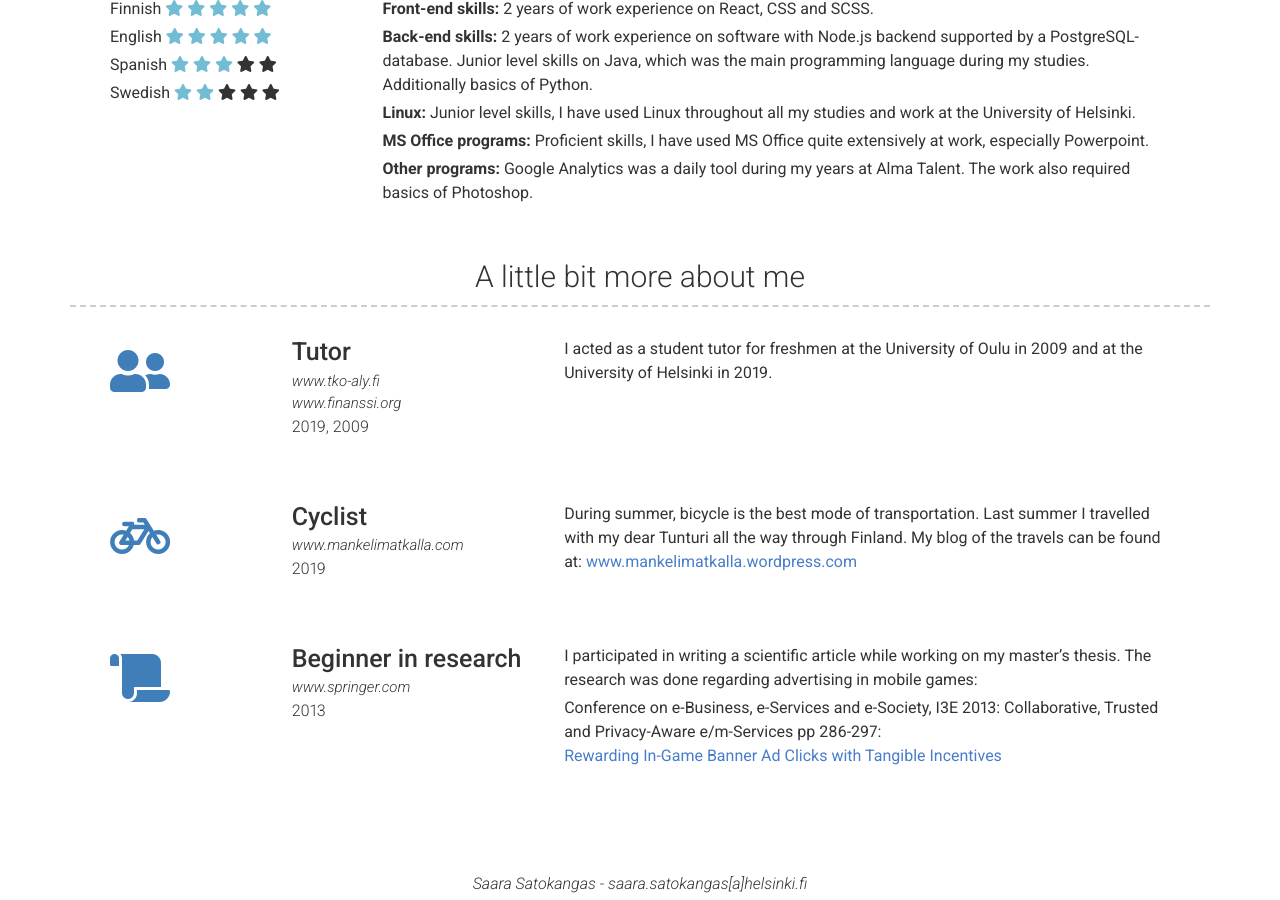
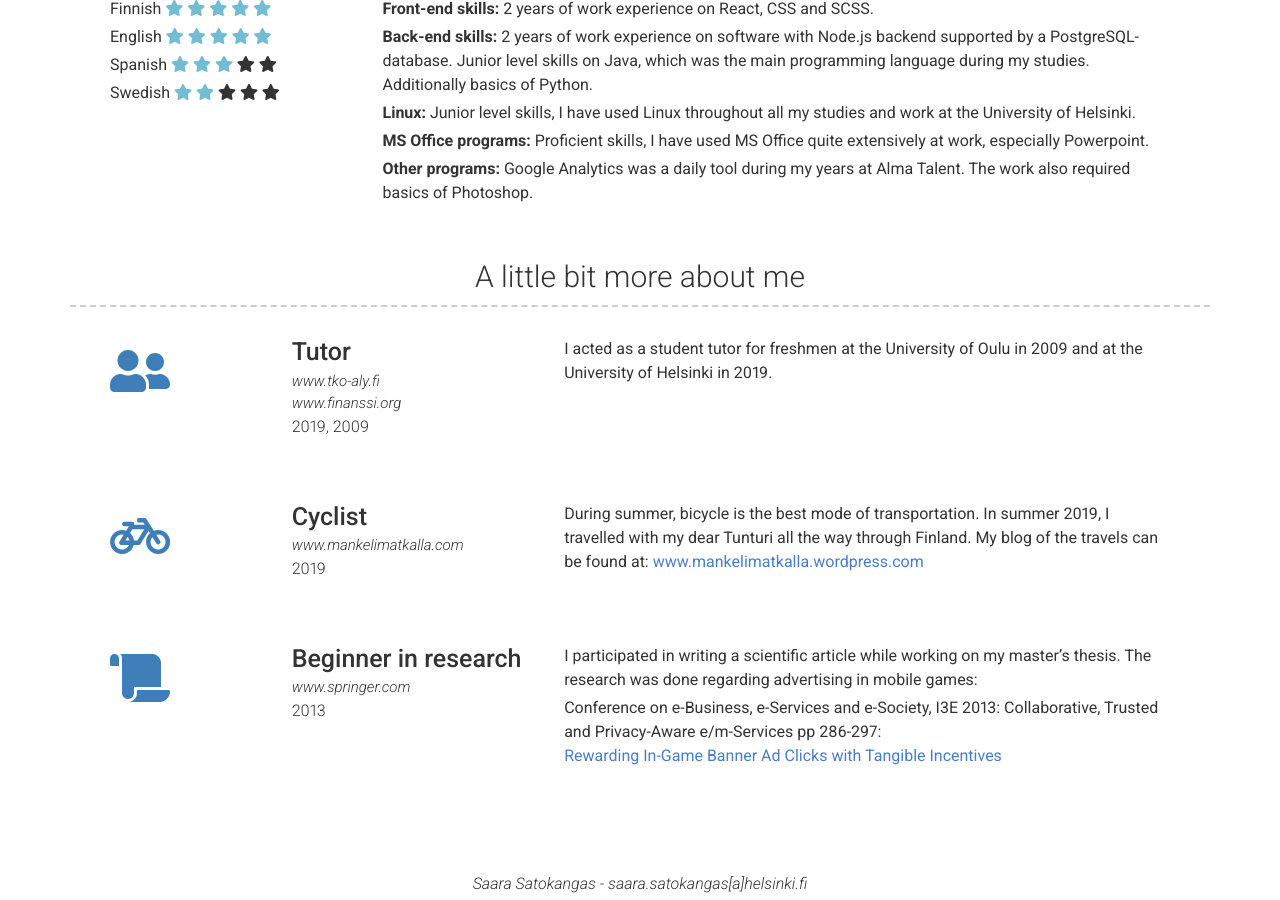
Before and after one commit to saarasat/cv-english, a Jekyll site: the page built from index.md, in a window 1280 px wide and 900 px high, scrolled down 3882 px. Built offline with Jekyll 4.4.1, drawn with Linux system fonts in a browser that asks for light colours; nearby versions of some CDN libraries.

Commit message:
Update achievements.yml

```diff
--- a/_data/achievements.yml
+++ b/_data/achievements.yml
@@ -19,7 +19,7 @@
     link_text: www.mankelimatkalla.com
   date: 2019
   description: |
-    During summer, bicycle is the best mode of transportation. Last summer I travelled with my dear Tunturi all the way through Finland.
+    During summer, bicycle is the best mode of transportation. In summer 2019, I travelled with my dear Tunturi all the way through Finland.
     My blog of the travels can be found at: <a href="https://mankelimatkalla.wordpress.com/" target="_blank" class="a.link">www.mankelimatkalla.wordpress.com</a>
 
   icon: <i class="fas fa-bicycle"></i>
```
